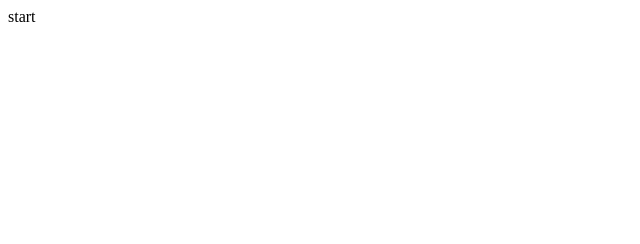
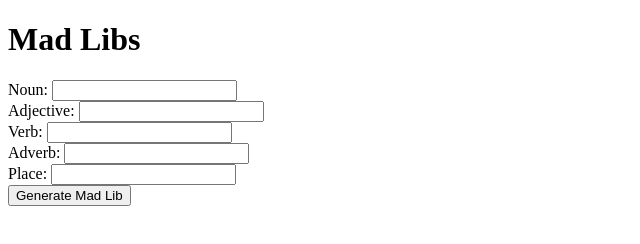
Before and after one commit to Ekinsley2002/Lab7, a plain HTML site: page index.html in a window 1280 px wide. Shown: the whole page, without its empty margins (0-640 px from the left). Drawn offline with Linux system fonts and the light colour scheme.

Commit message:
Update index.html

```diff
--- a/index.html
+++ b/index.html
@@ -1 +1,27 @@
-start
+<!DOCTYPE html>
+<html lang="en">
+<head>
+    <meta charset="UTF-8">
+    <meta name="viewport" content="width=device-width, initial-scale=1.0">
+    <link rel="stylesheet" href="styles.css">
+    <title>Mad Libs</title>
+</head>
+<body>
+    <h1>Mad Libs</h1>
+    <form action="/result" method="POST" id="madLibForm">
+        <label for="noun">Noun:</label>
+        <input type="text" name="noun" id="noun" required><br>
+        <label for="adjective">Adjective:</label>
+        <input type="text" name="adjective" id="adjective" required><br>
+        <label for="verb">Verb:</label>
+        <input type="text" name="verb" id="verb" required><br>
+        <label for="adverb">Adverb:</label>
+        <input type="text" name="adverb" id="adverb" required><br>
+        <label for="place">Place:</label>
+        <input type="text" name="place" id="place" required><br>
+        <input type="submit" value="Generate Mad Lib">
+    </form>
+    <div id="madLibResult"></div>
+    <script src="script.js"></script>
+</body>
+</html>
```
